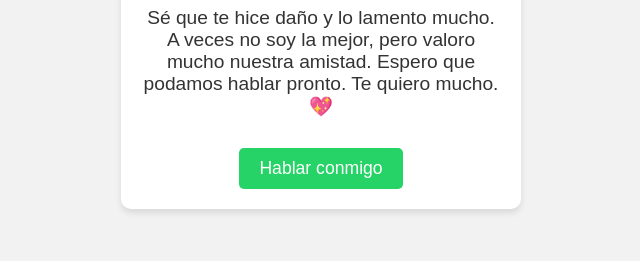
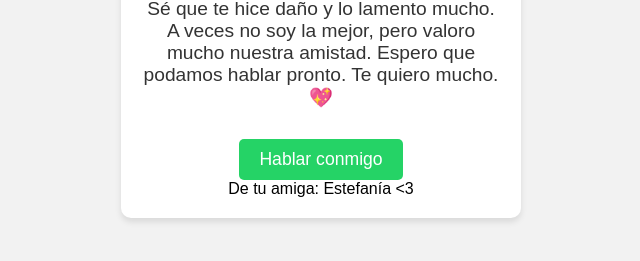
Before and after one commit to tofanny/pedido-de-perdon, a plain HTML site: page index.html in a window 1280 px wide. Shown: the part 331-592 px from the top of the page, without its empty margins (319-959 px from the left). Drawn offline with Linux system fonts and the light colour scheme.

Commit message:
Update index.html

```diff
--- a/index.html
+++ b/index.html
@@ -11,6 +11,7 @@
         <h1 class="title">Perdóname, amiga</h1>
         <p class="message">Sé que te hice daño y lo lamento mucho. A veces no soy la mejor, pero valoro mucho nuestra amistad. Espero que podamos hablar pronto. Te quiero mucho. 💖</p>
         <button class="btn" onclick="window.location.href='https://wa.me/601508434'">Hablar conmigo</button>
+        <p> De tu amiga: Estefanía <3 </p>
     </div>
 </body>
 </html>
```
